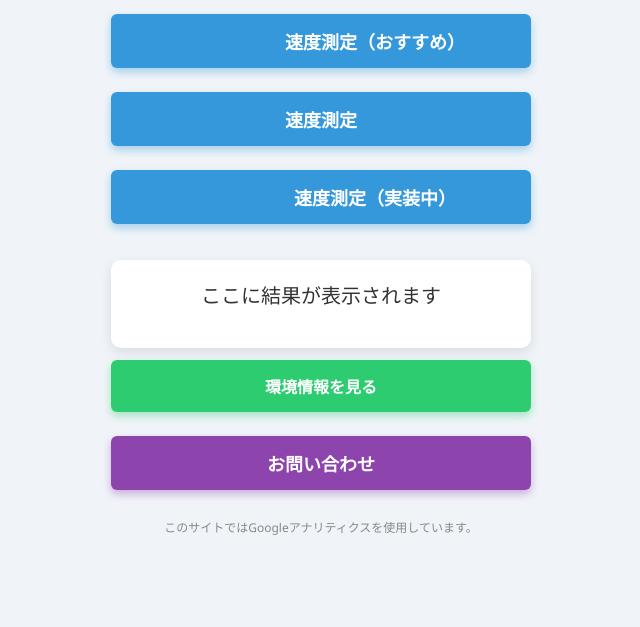
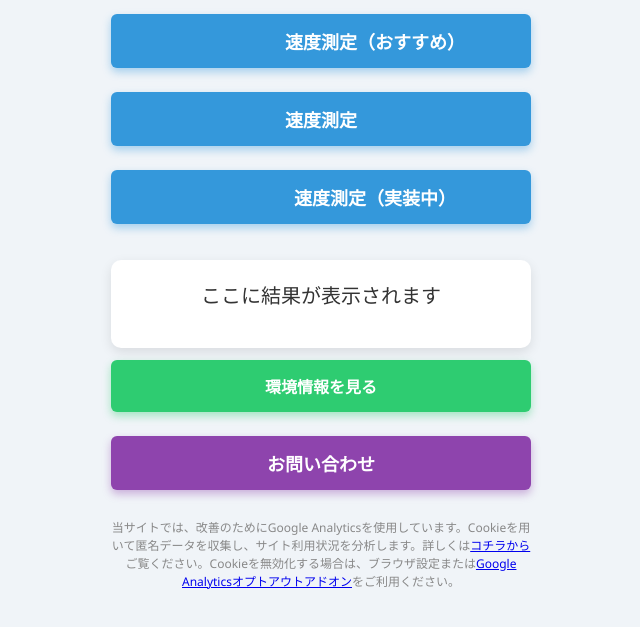
Before and after one commit to tanuki276/apps, a plain HTML site: page index.html in a window 1280 px wide. Shown: the part 97-724 px from the top of the page, without its empty margins (319-959 px from the left). Drawn offline with Linux system fonts and the light colour scheme.

Commit message:
index.html の更新

```diff
--- a/index.html
+++ b/index.html
@@ -131,7 +131,7 @@
   <button id="contactBtn">お問い合わせ</button>
   <div id="contactResult"></div>
 <p style="font-size: 12px; color: #888; text-align: center;">
-  このサイトではGoogleアナリティクスを使用しています。
+  当サイトでは、改善のためにGoogle Analyticsを使用しています。Cookieを用いて匿名データを収集し、サイト利用状況を分析します。詳しくは<a href="現在実装中" target="_blank">コチラから</a>ご覧ください。Cookieを無効化する場合は、ブラウザ設定または<a href="https://tools.google.com/dlpage/gaoptout" target="_blank">Google Analyticsオプトアウトアドオン</a>をご利用ください。
 </p>
 
 <script>
```
